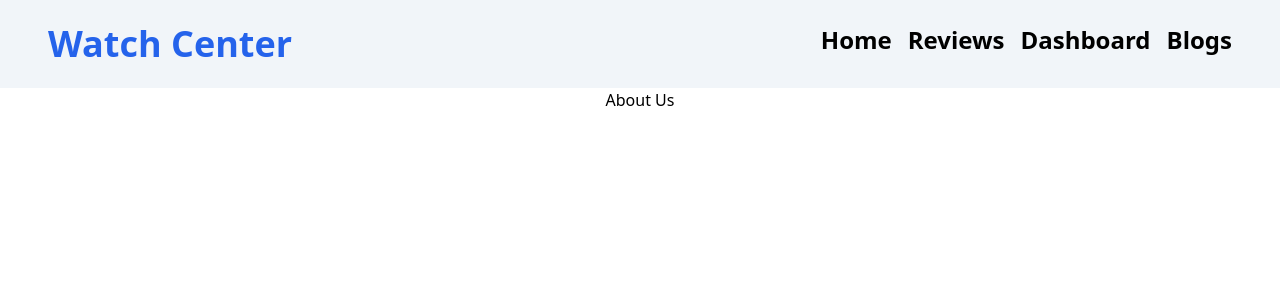
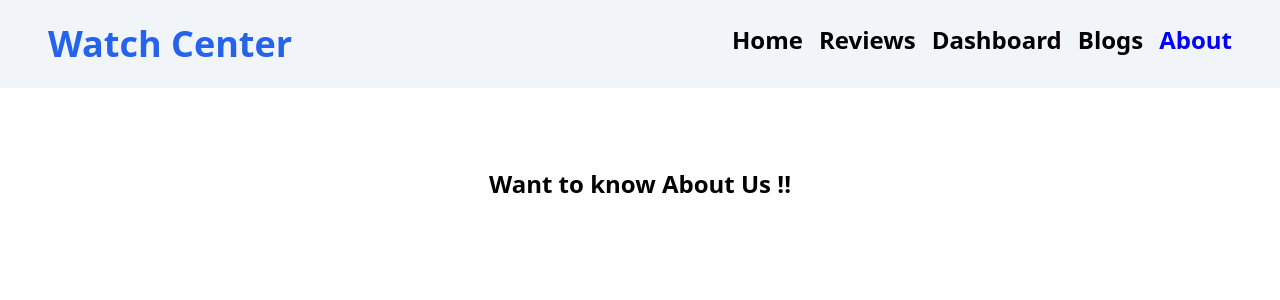
Before and after one commit to FAMMMI/watch-center, a React (Create React App) app: page /about in a window 1280 px wide. Shown: the top 300 px of the page. Built offline with nearby package versions, Linux system fonts and the light colour scheme.

Commit message:
about done

```diff
--- a/src/components/About/About.js
+++ b/src/components/About/About.js
@@ -2,8 +2,8 @@ import React from 'react';
 
 const About = () => {
     return (
-        <div>
-            <p>About Us</p>
+        <div className='my-20 mx-auto text-2xl font-bold'>
+            <p>Want to know About Us !!</p>
         </div>
     );
 };
--- a/src/components/Header/Header.js
+++ b/src/components/Header/Header.js
@@ -12,6 +12,7 @@ const Header = () => {
                 <CustomLink to="/reviews">Reviews</CustomLink>
                 <CustomLink to="/dashboard">Dashboard</CustomLink>
                 <CustomLink to="/blogs">Blogs</CustomLink>
+                <CustomLink to="/about">About</CustomLink>
             </nav>
         </div>
     );
```
